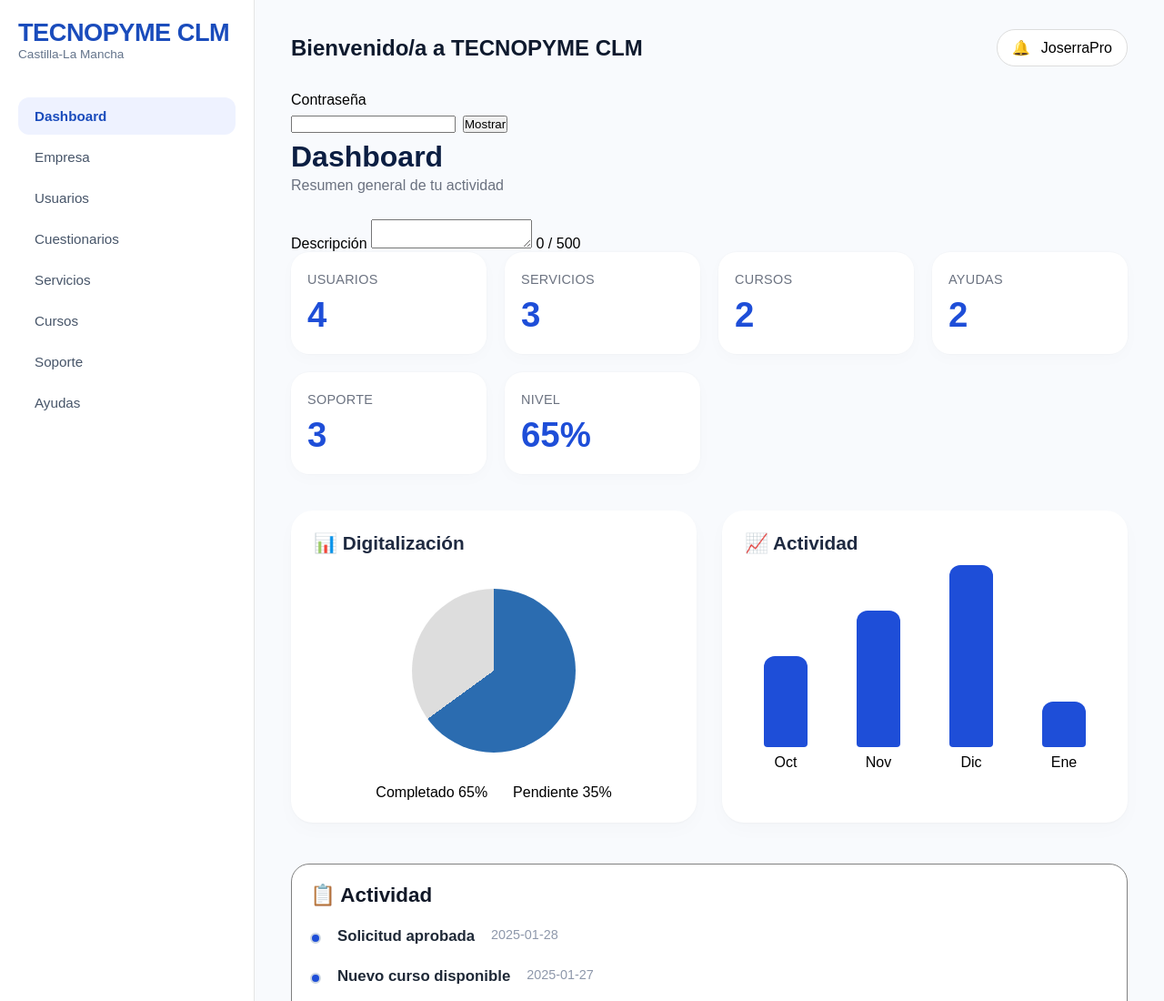
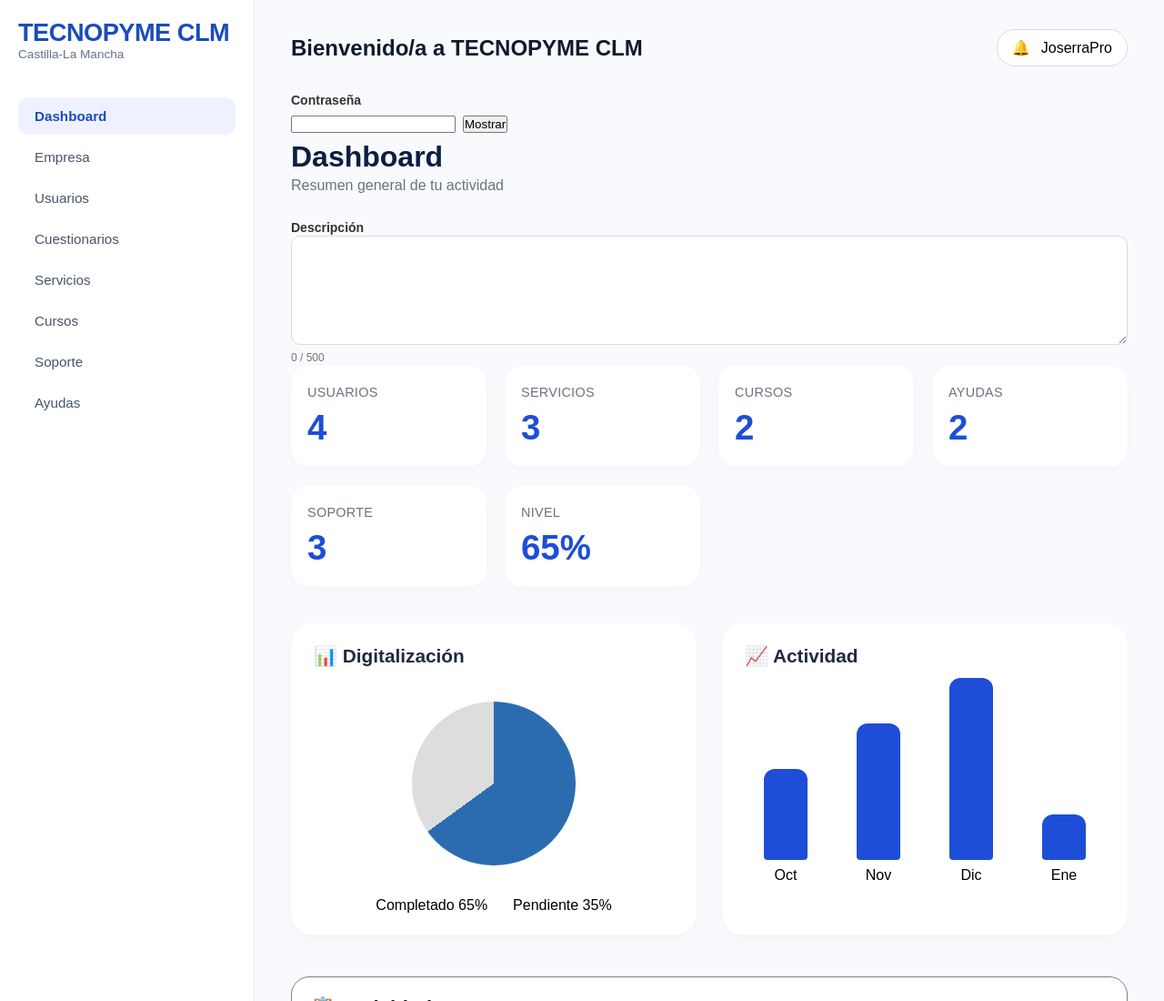
Before and after one commit to bachirsalehsahara-prog/ProyectoJoserra, a plain HTML site: page index.html in a window 1280 px wide. Shown: the top 1100 px of the page at 91% size. Drawn offline with Linux system fonts and the light colour scheme.

Commit message:
Add styles for soporteDesc and related elements

```diff
--- a/estilos3.css
+++ b/estilos3.css
@@ -545,3 +545,29 @@ body {
 .curso-boton:active{
     background: #0d357f;
 }
+
+#soporteDesc{
+    width: 100%;
+    min-height: 120px;
+    padding: 10px;
+    border: 1px solid #dcdcdc;
+    border-radius: 10px;
+    resize: vertical;
+    font-family: inherit;
+    outline: none;
+}
+
+#soporteDesc:focus{
+    border-color: #4f46e5;
+}
+
+label{
+    font-size: 14px;
+    font-weight: bold;
+    color: #333;
+}
+
+.char-count{
+    font-size: 12px;
+    color: #777;
+}
```
